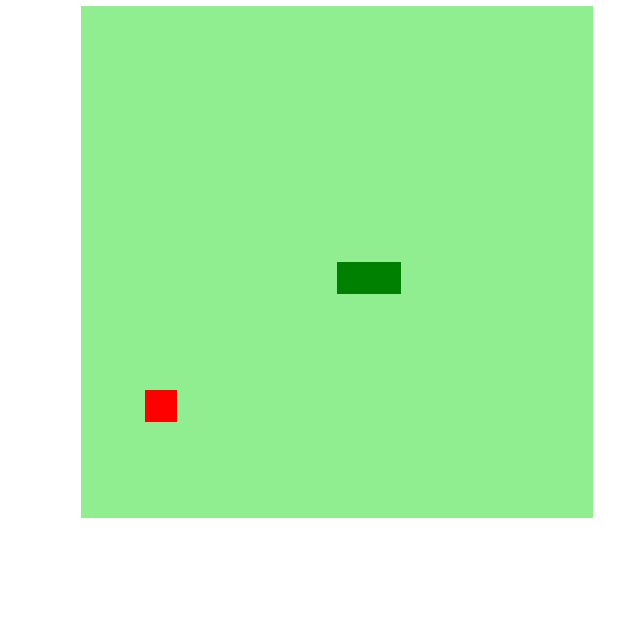
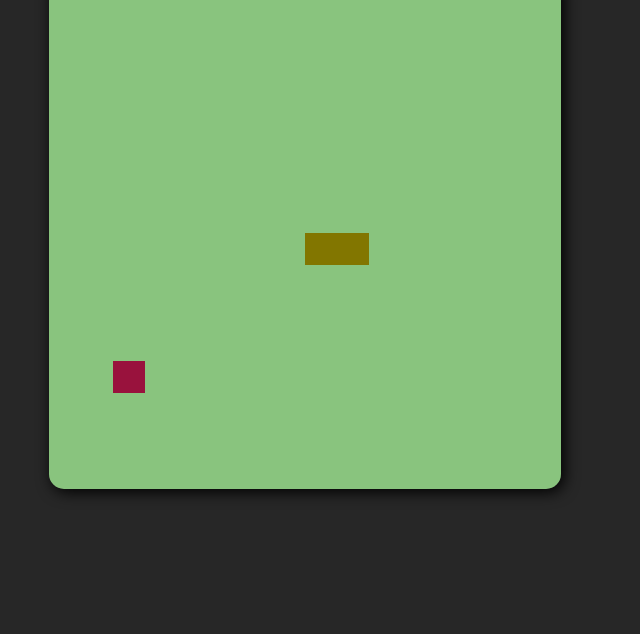
Before and after one commit to gothmate/snake_game, a plain HTML site: page index.html in a window 1280 px wide. Shown: the part 166-800 px from the top of the page, without its empty margins (303-943 px from the left). Drawn offline with Linux system fonts and the light colour scheme.

Commit message:
feat(visual): - melhorado visual do game

```diff
--- a/script.js
+++ b/script.js
@@ -13,19 +13,19 @@ let food = {
 }
 
 function criarBG(){
-    context.fillStyle = 'lightgreen';
+    context.fillStyle = '#89c47e';
     context.fillRect(0, 0, 16 * box, 16 * box);
 }
 
 function criarSnake(){
     for (i=0; i < snake.length; i++){
-        context.fillStyle = 'green';
+        context.fillStyle = '#827600';
         context.fillRect(snake[i].x, snake[i].y, box, box);
     }
 }
 
 function drawFood(){
-    context.fillStyle = 'red';
+    context.fillStyle = '#99123d';
     context.fillRect(food.x, food.y, box, box);
 }
 
@@ -50,8 +50,9 @@ function startGame(){
     for (i=1; i < snake.length; i++){
         if (snake[0].x == snake[i].x && snake[0].y == snake[i].y) {
             clearInterval(jogo);
-            alert('GAME OVER ');
+            alert('GAME OVER\nTry again!');
         }
+
     }
 
     criarBG();
--- a/style.css
+++ b/style.css
@@ -1,9 +1,24 @@
+* {
+    padding: 0;
+    margin: 0;
+    box-sizing: border-box;
+}
+
 body {
     height: 95vh;
-    width: 95;
+    width: 95vw;
     display: flex;
     justify-content: center;
     align-items: center;
     flex-direction: column;
-    color: rgb(44, 139, 44);
+    color: #fff;
+    font-family: 'Roboto', sans-serif;
+    font-size: 1rem;
+    background-color: #272727;
 }
+
+#snake {
+    margin-block: 1.5rem;
+    border-radius: 15px;
+    box-shadow: 3px 3px 15px #000;
+}
```
